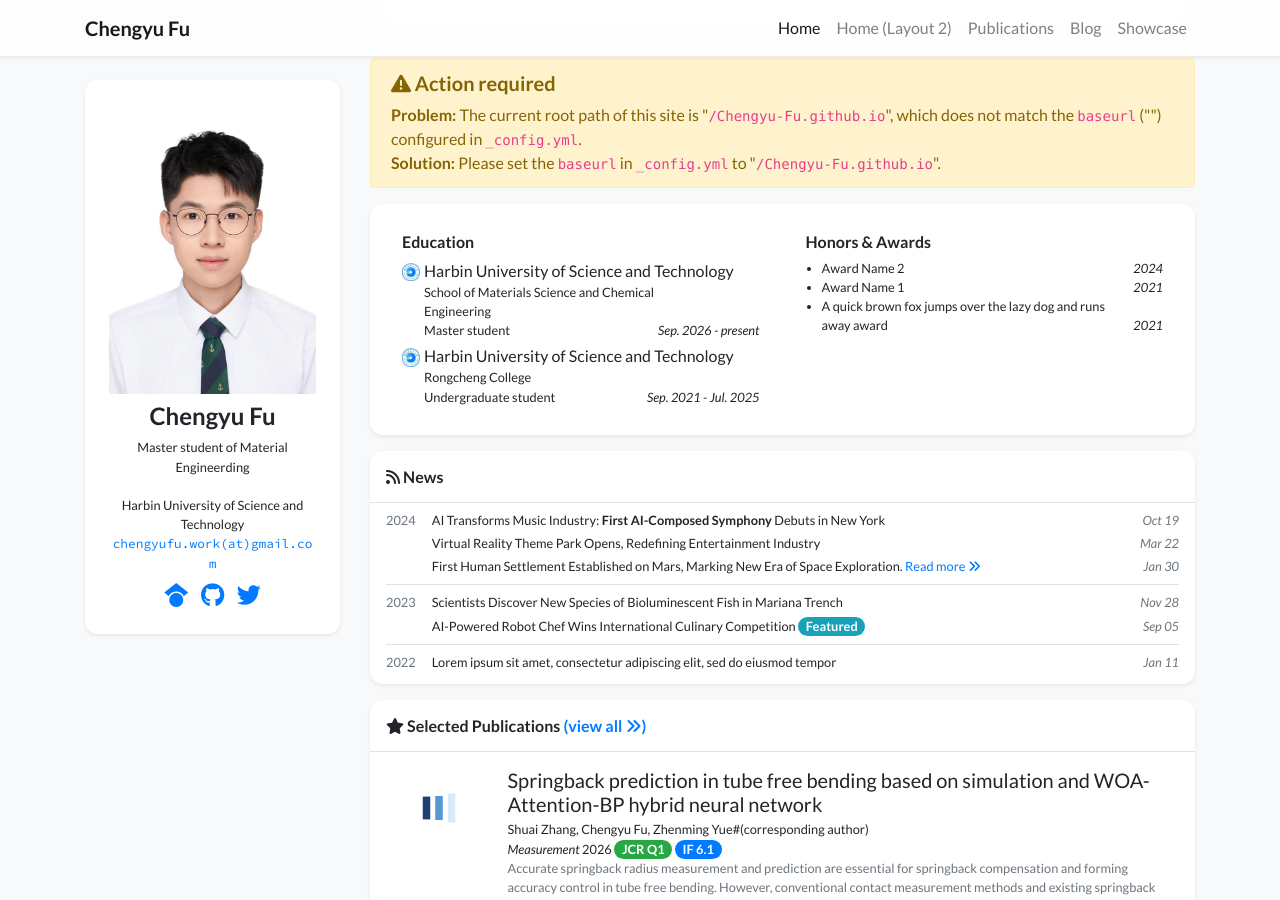
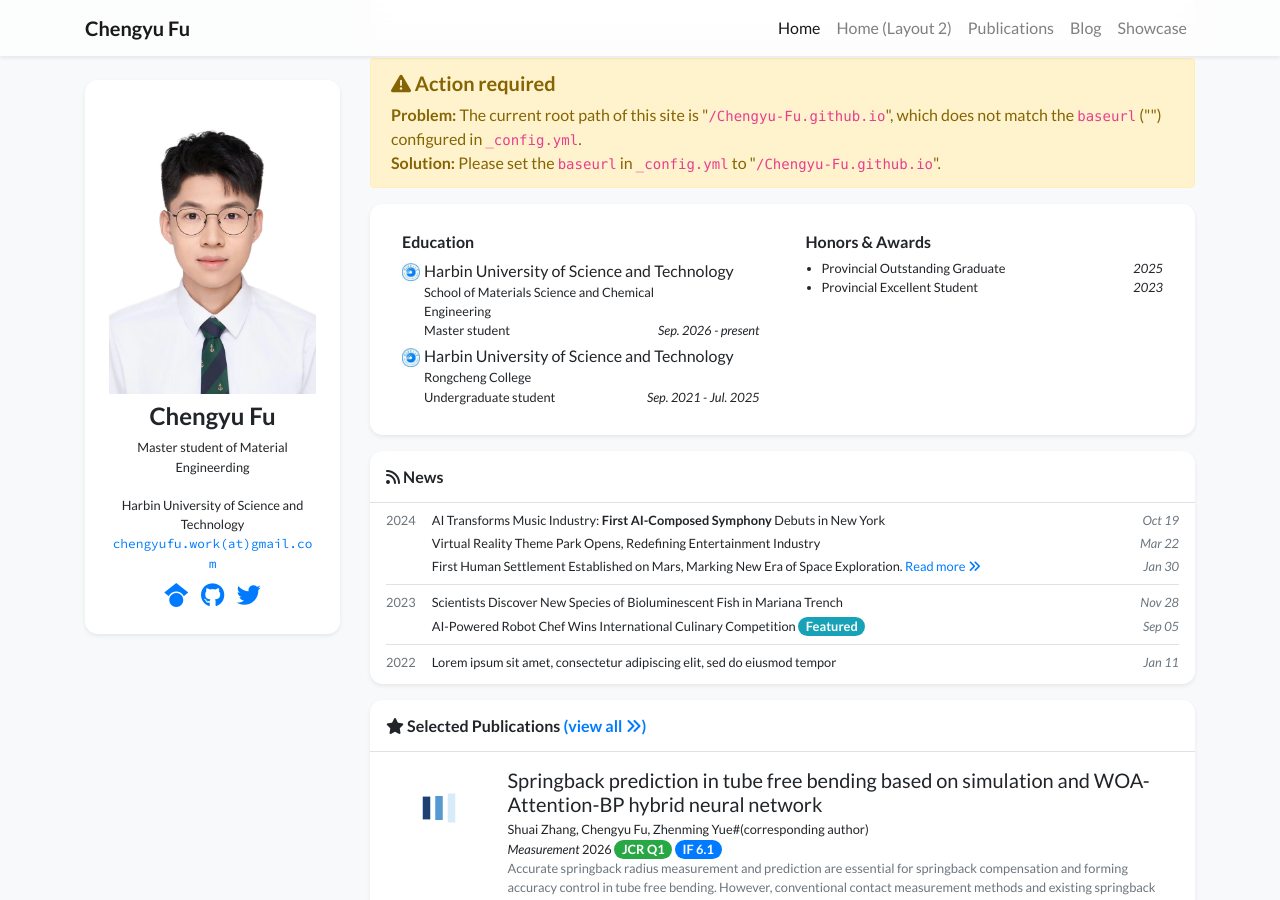
Before and after one commit to Chengyu-Fu/Chengyu-Fu.github.io, a Jekyll site: the page built from index.html, in a window 1280 px wide and 900 px high, scrolled down 360 px. Built offline with Jekyll 4.4.1, drawn with Linux system fonts in a browser that asks for light colours; nearby versions of some CDN libraries; a style sheet for code colours, icons or effects is not loaded.

Commit message:
Update profile.yml

```diff
--- a/_data/profile.yml
+++ b/_data/profile.yml
@@ -54,9 +54,8 @@ education:
 #   date: Sep. 2019 - Jul. 2021
 
 awards:
-- name: Award Name 2
-  date: 2024
-- name: Award Name 1
-  date: 2021
-- name: A quick brown fox jumps over the lazy dog and runs away award
-  date: 2021
+
+- name: Provincial Outstanding Graduate
+  date: 2025
+- name: Provincial Excellent Student
+  date: 2023
```
